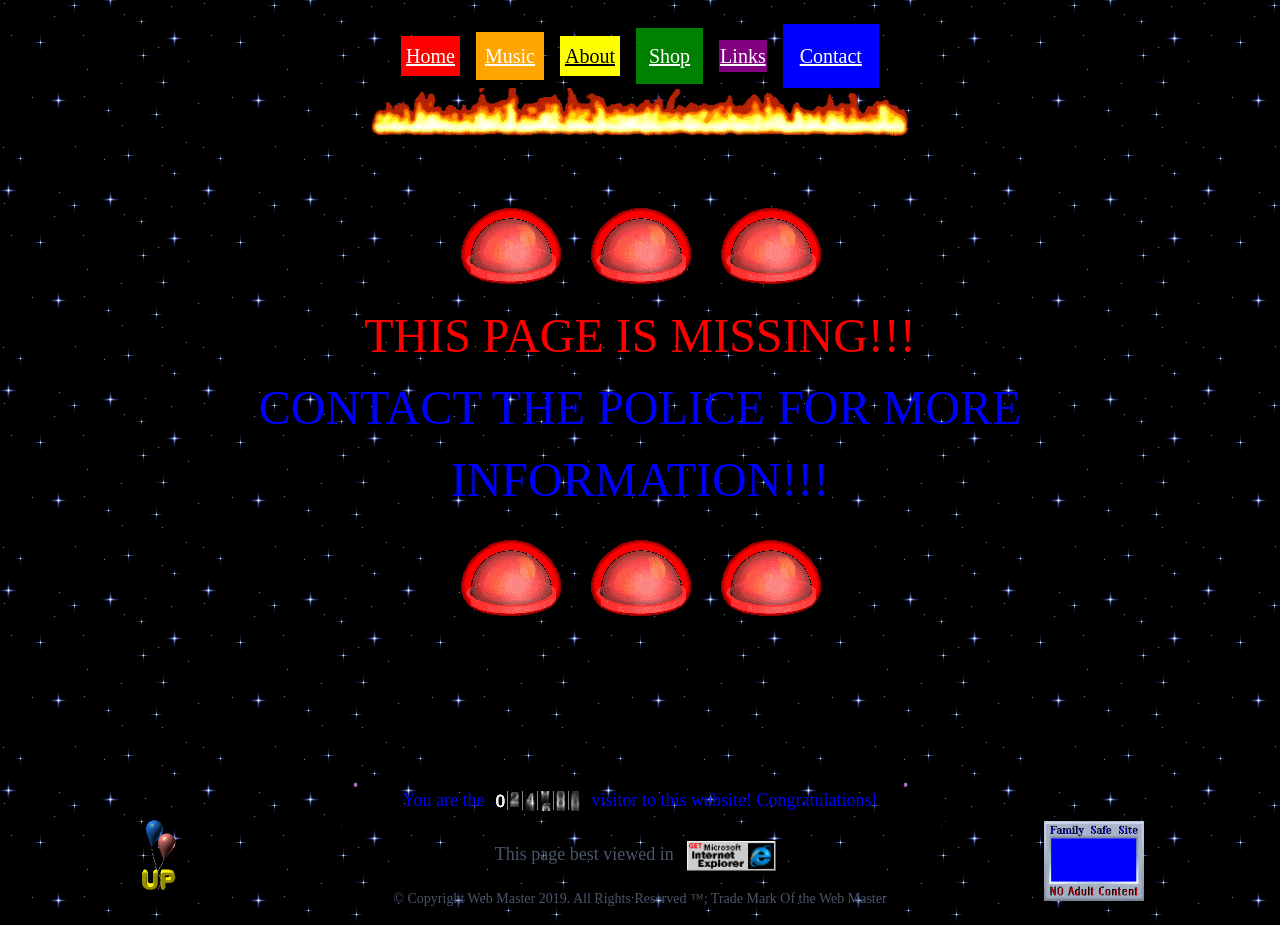
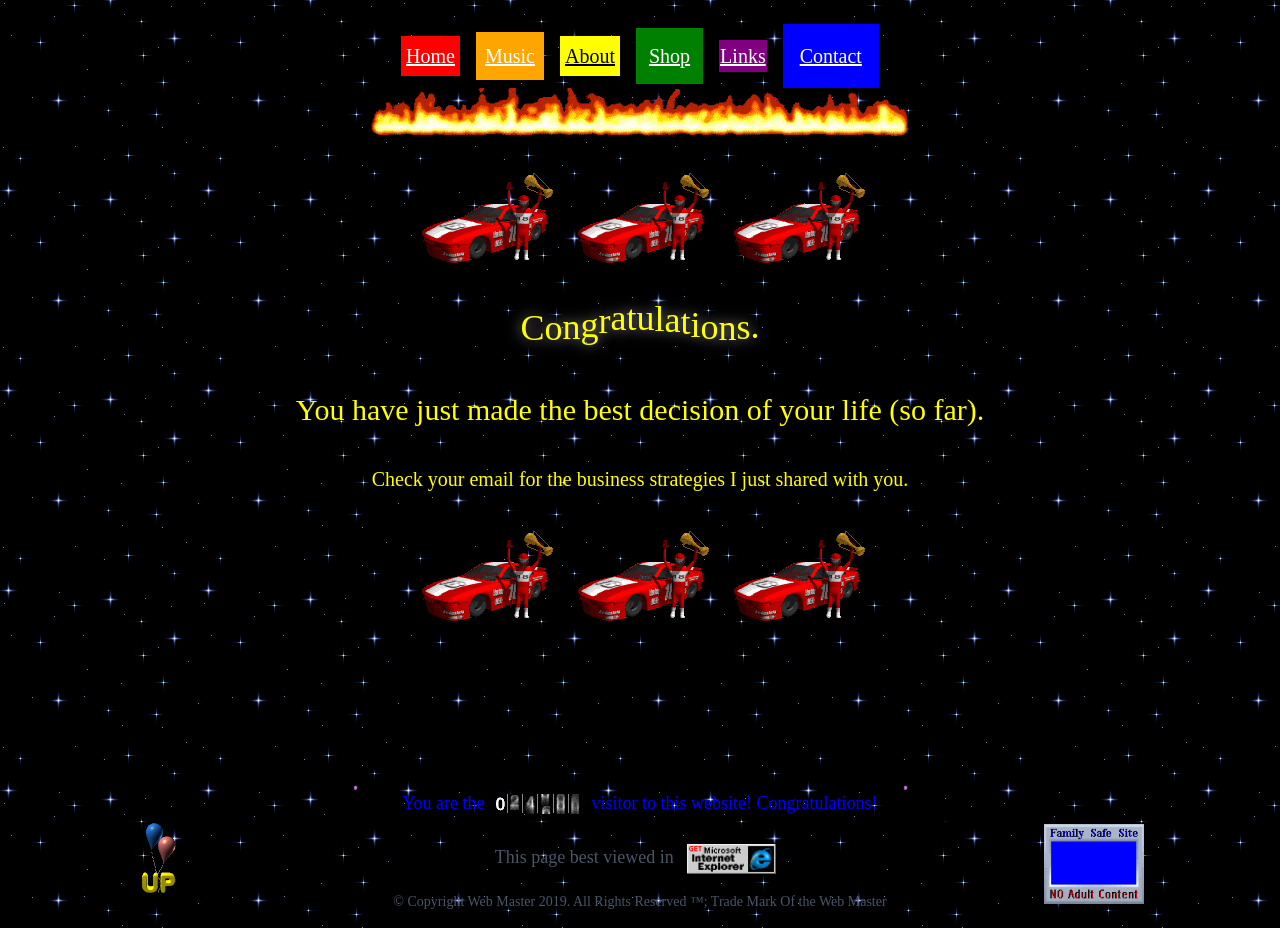
Before and after one commit to ghartn/ceo-business.net, a React (Create React App) app: page /thanks in a window 1280 px wide. Built offline with nearby package versions, Linux system fonts and the light colour scheme.

Commit message:
add thank you page

```diff
--- a/src/App.js
+++ b/src/App.js
@@ -12,6 +12,7 @@ import TourPage from "./pages/TourPage";
 import LinksPage from "./pages/LinksPage";
 import ContactPage from "./pages/ContactPage";
 import NotFoundPage from "./pages/NotFoundPage";
+import ThankYouPage from "./pages/ThankYouPage";
 
 const App = () => {
 	return (
@@ -20,6 +21,7 @@ const App = () => {
 				<DefaultLayout path="/" exact component={HomePage} />
 				<DefaultLayout path="/music" component={MusicPage} />
 				<DefaultLayout path="/about" component={AboutPage} />
+				<DefaultLayout path="/thanks" component={ThankYouPage} />
 				<DefaultLayout path="/tour" component={TourPage} />
 				<DefaultLayout path="/links" component={LinksPage} />
 				<DefaultLayout path="/contact" component={ContactPage} />
--- /dev/null
+++ b/src/pages/ThankYouPage.js
@@ -0,0 +1,32 @@
+import React from "react";
+import BouncingText from "../components/BouncingText";
+import winner from "../img/winner.gif";
+
+
+const ThankYouPage = () => {
+    return (
+        <div className="pt-6 flex flex-col">
+            <div className="flex justify-center mb-2">
+                <img src={winner} alt="error" />
+                <img src={winner} alt="error" />
+                <img src={winner} alt="error" />
+            </div>
+            <BouncingText className="text-xl sm:text-3xl md:text-4xl text-yellow-pure text-center text-glow my-4">
+                Congratulations.
+            </BouncingText>
+            <h2 className="text-3xl text-center text-yellow-pure my-4">
+                You have just made the best decision of your life (so far).
+            </h2>
+            <span className="text-xl text-center text-yellow-pure my-4">
+                Check your email for the business strategies I just shared with you.
+            </span>
+            <div className="flex justify-center mt-2">
+                <img src={winner} alt="error" />
+                <img src={winner} alt="error" />
+                <img src={winner} alt="error" />
+            </div>
+        </div>
+    );
+};
+
+export default ThankYouPage;
```
